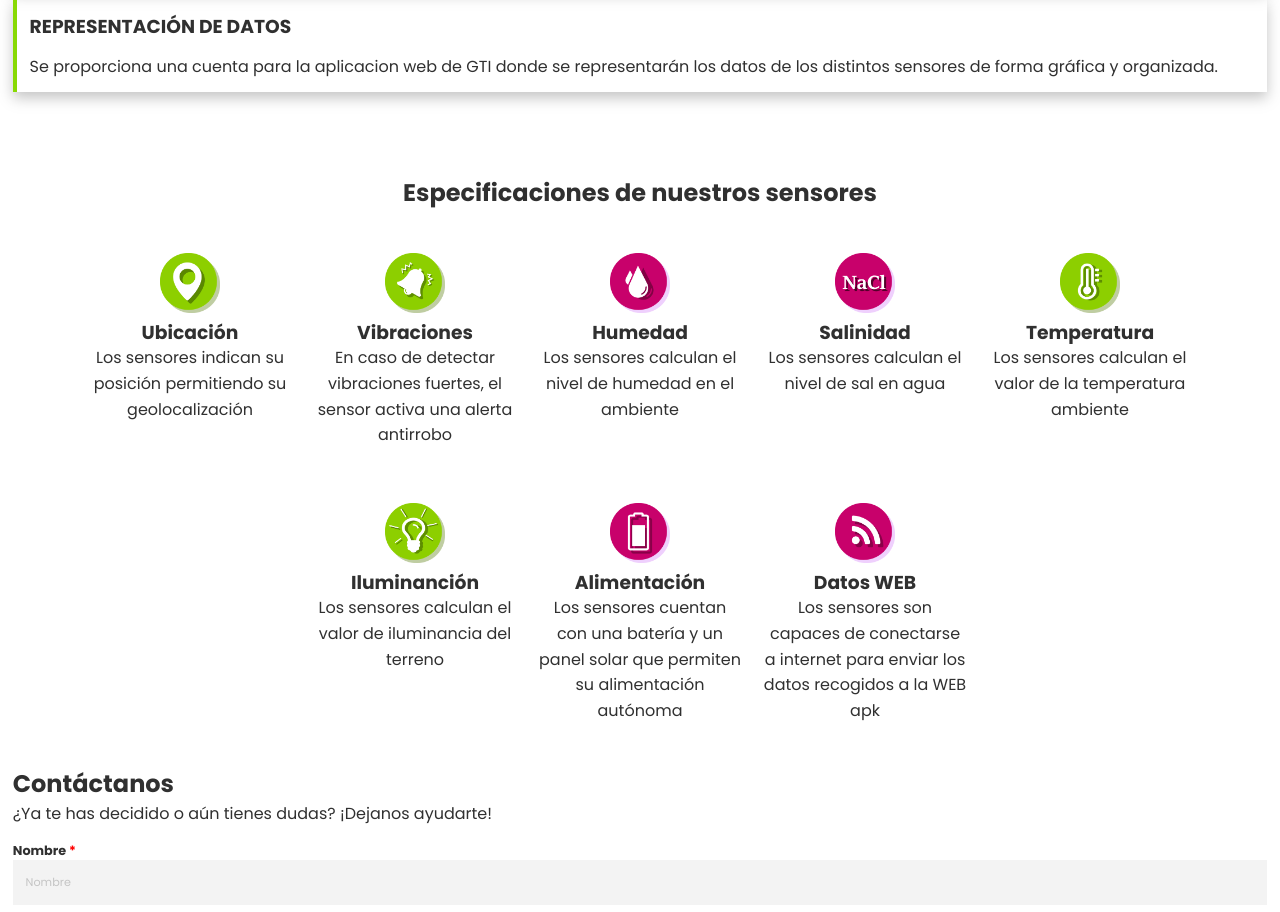
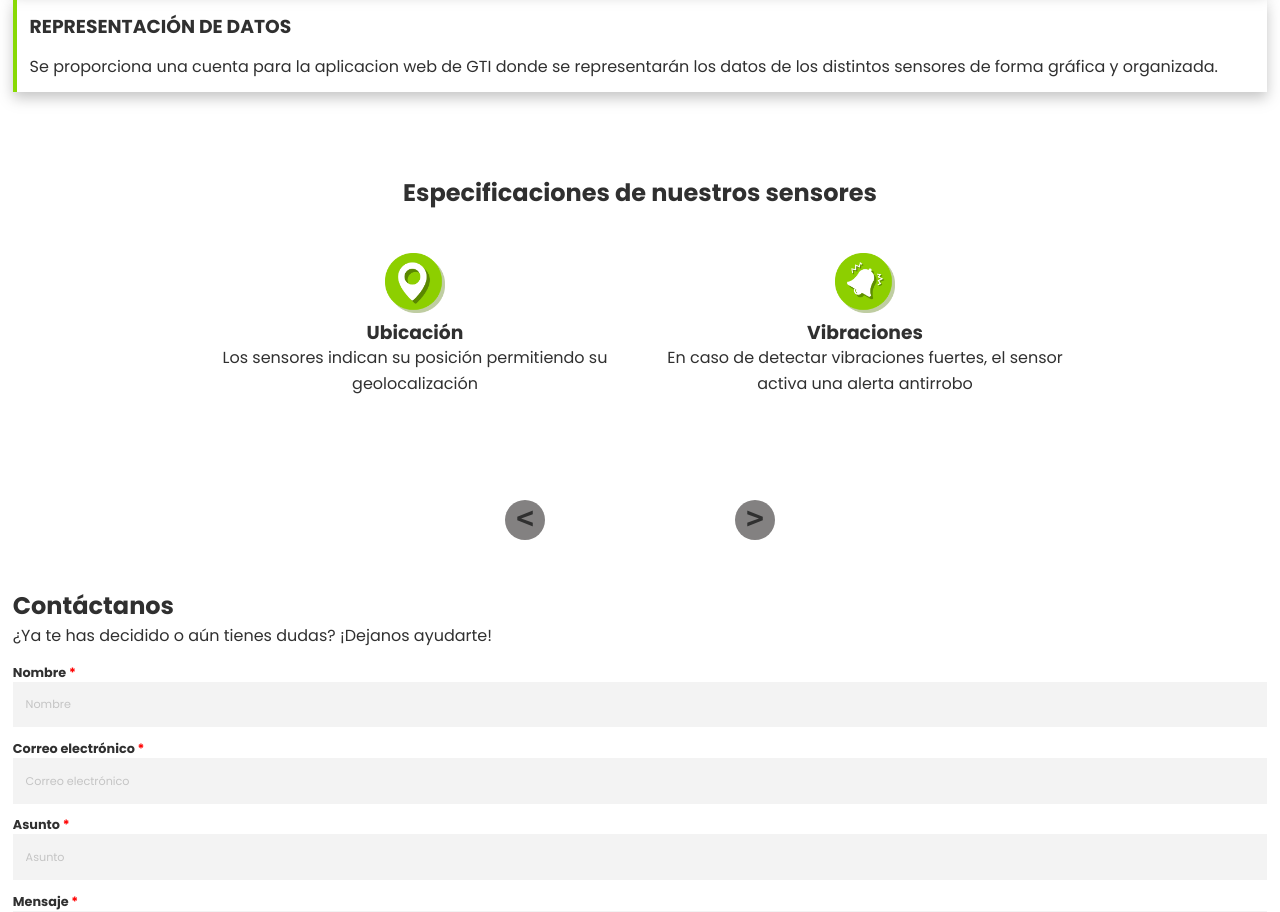
Before and after one commit to danialfaro/Proyecto-Web-GTi, a PHP site: page / in a window 1280 px wide. Shown: the part 2257-3169 px from the top of the page. Run offline with PHP 8.4, Linux system fonts and the light colour scheme.

Commit message:
Correccion especificaciones quienes somos
He creado el sistema de visualización de las 8 especificaciones a modo de deslizable lateral tanto automático como manual

```diff
--- a/src/css/estilos.css
+++ b/src/css/estilos.css
@@ -646,20 +646,47 @@ footer {
     line-height: 1.6rem;
 }
 
-.especificaciones {
-    display: flex;
-    width: 100%;
-    height: 100%;
-    flex-wrap: wrap;
-    justify-content: center;
-}
-
-.especificaciones div {
-    width: 225px;
-    height: 250px;
-    text-align: center;
-}
-
 .esp-icono {
     width: 3.75rem;
 }
+
+.container-slider{
+    width: 90%;
+    max-width: 900px;
+    margin: auto;
+    margin-bottom: 2rem;
+    overflow: hidden;
+    position: relative;
+}
+.slider{
+    display: flex;
+    width: 400%;
+    height: 290px;
+    margin-left: -50%;
+}
+.slider__section{
+    width: 100%;
+}
+.slider__btn{
+    position: absolute;
+    width: 40px;
+    height: 40px;
+    background: #838181;
+    top: 92%;
+    transform: translateY(-50%);
+    font-size: 30px;
+    font-weight: bold;
+    font-family: monospace;
+    text-align: center;
+    border-radius: 50%;
+    cursor: pointer;
+}
+.slider__btn:hover{
+    background: #c6c0c0;
+}
+.slider__btn--left{
+    left: 35%;
+}
+.slider__btn--right{
+    right:35%;
+}
--- a/src/index.html
+++ b/src/index.html
@@ -135,57 +135,76 @@
 
 
         <h2 class="texto-esp-principal">Especificaciones de nuestros sensores</h2>
-        <div class="especificaciones">
-            <div>
+        <div class="container-slider">
+            <div class="slider" id="slider">
+                <div class="slider__section">
+                    <div style="text-align: center">
                         <img class="esp-icono" src="img/ubi.png">
                         <h3 class="esp-titulo">Ubicación</h3>
                         <p class="esp-text">Los sensores indican su posición permitiendo su geolocalización</p>
                     </div>
+                </div>
 
-            <div>
+                <div class="slider__section">
+                    <div style="text-align: center">
                         <img class="esp-icono" src="img/vibr.png">
                         <h3 class="esp-titulo">Vibraciones</h3>
                         <p class="esp-text">En caso de detectar vibraciones fuertes, el sensor activa una alerta antirrobo</p>
                     </div>
+                </div>
 
-            <div>
+                <div class="slider__section">
+                    <div style="text-align: center">
                         <img class="esp-icono" src="img/humedad.png">
                         <h3 class="esp-titulo">Humedad</h3>
                         <p class="esp-text">Los sensores calculan el nivel de humedad en el ambiente</p>
                     </div>
+                </div>
 
-            <div>
+                <div class="slider__section">
+                    <div style="text-align: center">
                         <img class="esp-icono" src="img/sal.png">
                         <h3 class="esp-titulo">Salinidad</h3>
                         <p class="esp-text">Los sensores calculan el nivel de sal en agua</p>
                     </div>
+                </div>
 
-            <div>
+                <div class="slider__section">
+                    <div style="text-align: center">
                         <img class="esp-icono" src="img/temp.png">
                         <h3 class="esp-titulo">Temperatura</h3>
                         <p class="esp-text">Los sensores calculan el valor de la temperatura ambiente</p>
                     </div>
+                </div>
 
-            <div>
+                <div class="slider__section">
+                    <div style="text-align: center">
                         <img class="esp-icono" src="img/luz.png">
                         <h3 class="esp-titulo">Iluminanción</h3>
                         <p class="esp-text">Los sensores calculan el valor de iluminancia del terreno</p>
                     </div>
+                </div>
 
-            <div>
+                <div class="slider__section">
+                    <div style="text-align: center">
                         <img class="esp-icono" src="img/bat.png">
                         <h3 class="esp-titulo">Alimentación</h3>
                         <p class="esp-text">Los sensores cuentan con una batería y un panel solar que permiten su alimentación autónoma</p>
                     </div>
+                </div>
 
-            <div>
+                <div class="slider__section">
+                    <div style="text-align: center">
                         <img class="esp-icono" src="img/datos.png">
                         <h3 class="esp-titulo">Datos WEB</h3>
                         <p class="esp-text">Los sensores son capaces de conectarse a internet para enviar los datos recogidos a la WEB apk</p>
                     </div>
-
-
                 </div>
+            </div>
+            <div class="slider__btn slider__btn--right" id="btn-right">&#62;</div>
+            <div class="slider__btn slider__btn--left" id="btn-left">&#60;</div>
+        </div>
+        <script src="js/slider.js"></script>
     </section>
 
     <section id="seccionContactanos" class="anchor padding-container">
@@ -406,6 +425,6 @@
     }
 
 </script>
-<script src="src/js/login.js"></script>
+<script src="js/login.js"></script>
 </body>
 </html>
```
Also changed, not shown: src/js/slider.js (added, +44 -0 lines). Lines whose indentation alone changed are shown as unchanged.
